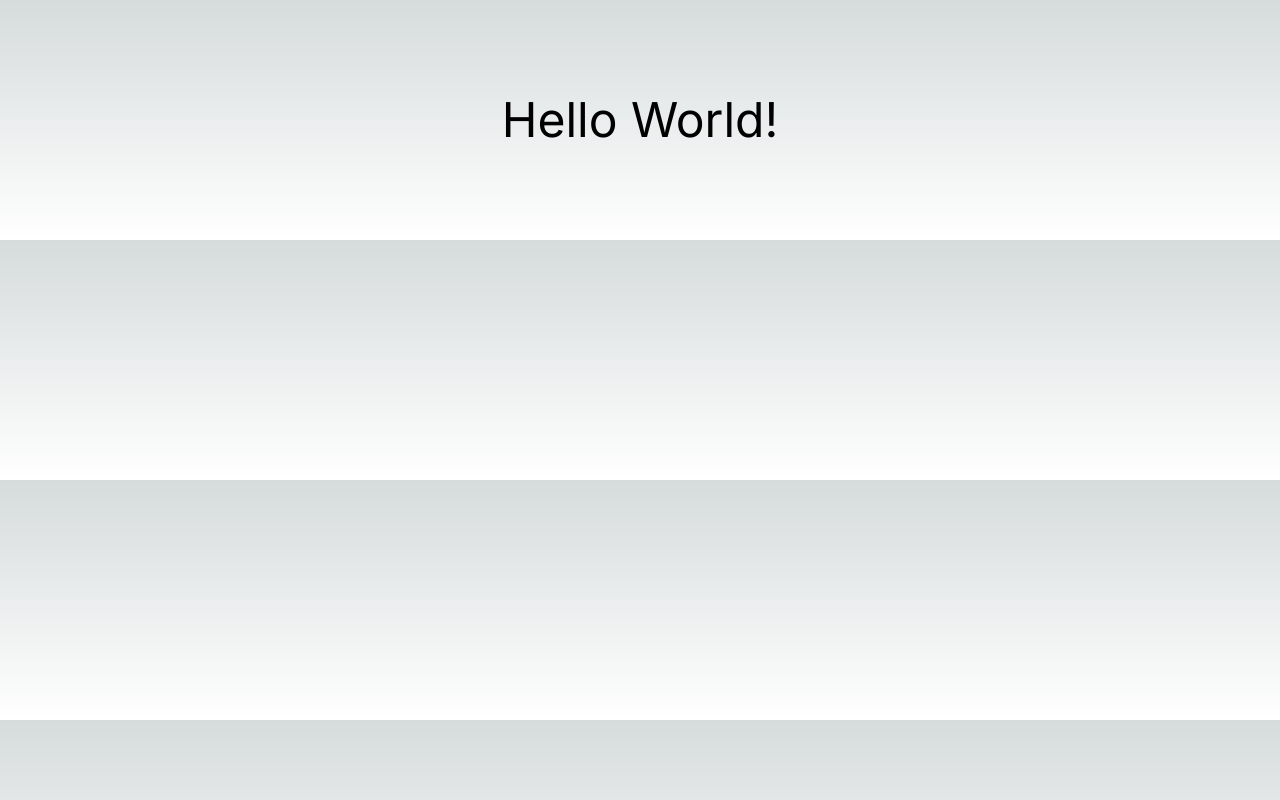
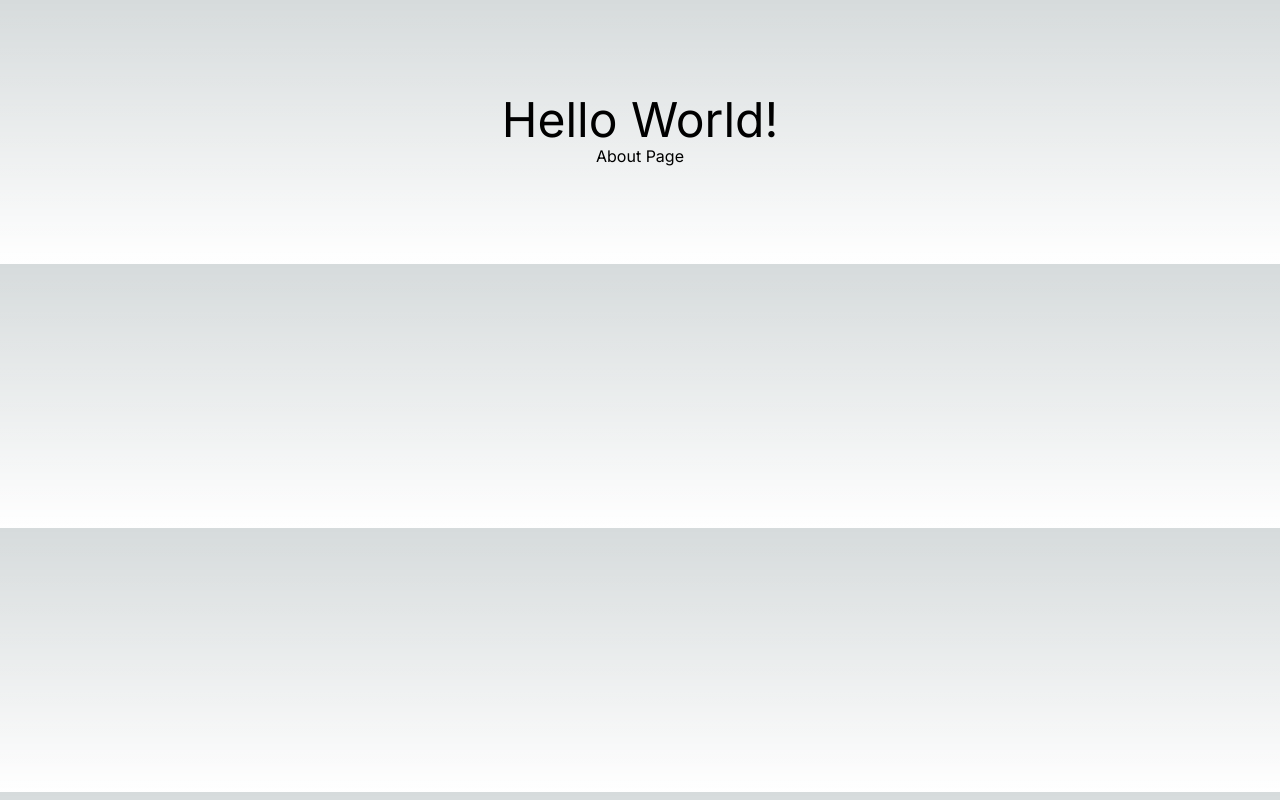
Before and after one commit to AlexisCast/first-steps-next, a Next.js app: page / in a window 1280 px wide. Built offline with nearby package versions, Linux system fonts and the light colour scheme.

Commit message:
implement prefetch in ActiveLink

```diff
--- a/app/page.tsx
+++ b/app/page.tsx
@@ -1,7 +1,10 @@
+import Link from "next/link";
+
 export default function Home() {
 	return (
 		<main className="flex flex-col items-center p-24">
 			<span className="text-5xl">Hello World!</span>
+			<Link href="/about">About Page</Link>
 		</main>
 	);
 }
--- a/components/active-link/ActiveLink.tsx
+++ b/components/active-link/ActiveLink.tsx
@@ -14,6 +14,7 @@
 
 	return (
 		<Link
+			prefetch={false}
 			key={text}
 			className={`${style.link} ${
 				pathname === path && style["active-link"]
--- a/components/navBar/Navbar.tsx
+++ b/components/navBar/Navbar.tsx
@@ -1,6 +1,5 @@
 import { HomeIcon } from "@primer/octicons-react";
 import Link from "next/link";
-import { text } from "stream/consumers";
 import { ActiveLink } from "../active-link/ActiveLink";
 
 const navItems = [
```
